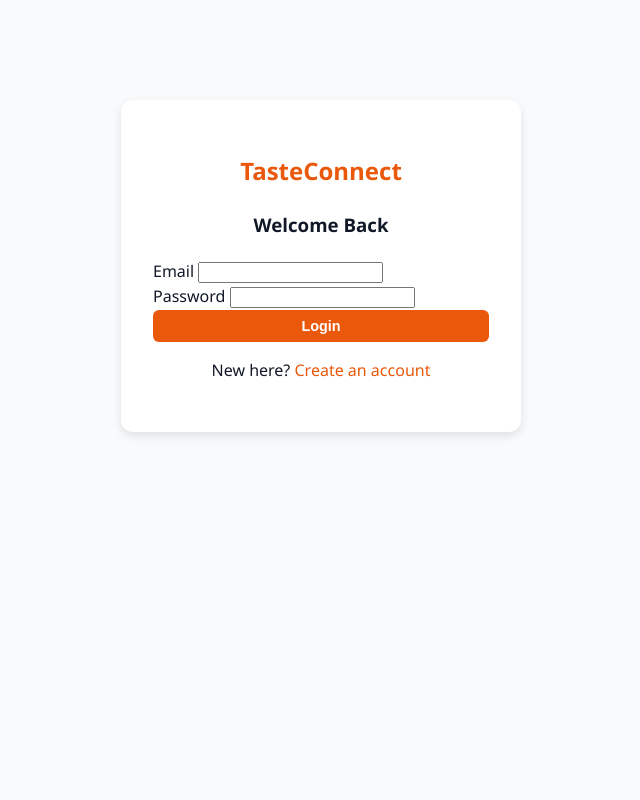
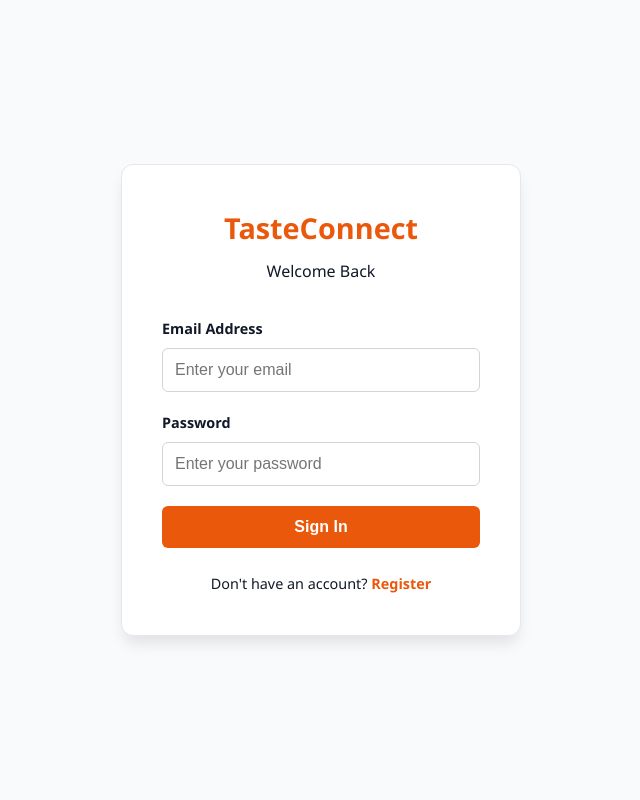
Before and after one commit to Fouvle/ecomTasteOf, a PHP site: page /login/login.php in a window 1280 px wide. Shown: the whole page, without its empty margins (319-959 px from the left). Run offline with PHP 8.4, Linux system fonts and the light colour scheme.

Commit message:
Update login.php

```diff
--- a/login/login.php
+++ b/login/login.php
@@ -4,30 +4,111 @@
 <head>
     <meta charset="UTF-8">
     <title>Login | TasteConnect</title>
-    <link rel="stylesheet" href="../assets/style.css">
+    <meta name="viewport" content="width=device-width, initial-scale=1.0">
+    <link rel="stylesheet" href="../assets/style.css"> <!-- Assuming main styles exist here -->
     <style>
-        .auth-container { max-width: 400px; margin: 100px auto; background: white; padding: 2rem; border-radius: 12px; box-shadow: 0 4px 10px rgba(0,0,0,0.1); }
+        :root {
+            --primary-orange: #ea580c;
+            --primary-hover: #c2410c;
+            --dark-text: #111827;
+            --white: #ffffff;
+            --light-bg: #f9fafb;
+            --border-color: #e5e7eb;
+        }
+
+        body {
+            font-family: 'Segoe UI', Tahoma, Geneva, Verdana, sans-serif;
+            background-color: var(--light-bg);
+            display: flex;
+            justify-content: center;
+            align-items: center;
+            min-height: 100vh;
+            margin: 0;
+        }
+
+        .auth-card {
+            background: var(--white);
+            padding: 2.5rem;
+            border-radius: 12px;
+            box-shadow: 0 10px 15px -3px rgba(0, 0, 0, 0.1);
+            width: 100%;
+            max-width: 400px;
+            border: 1px solid var(--border-color);
+        }
+
+        .auth-header { text-align: center; margin-bottom: 2rem; }
+        .auth-header h2 { color: var(--primary-orange); margin: 0; font-size: 1.8rem; }
+        .auth-header p { color: var(--dark-text); margin-top: 0.5rem; }
+
+        .form-group { margin-bottom: 1.2rem; }
+        .form-group label { display: block; margin-bottom: 0.5rem; font-weight: 600; font-size: 0.9rem; color: var(--dark-text); }
+
+        .form-control {
+            width: 100%;
+            padding: 0.75rem;
+            border: 1px solid #d1d5db;
+            border-radius: 6px;
+            font-size: 1rem;
+            box-sizing: border-box;
+        }
+        .form-control:focus { outline: 2px solid var(--primary-orange); border-color: transparent; }
+
+        .btn-auth {
+            width: 100%;
+            padding: 0.75rem;
+            background-color: var(--primary-orange);
+            color: white;
+            border: none;
+            border-radius: 6px;
+            font-size: 1rem;
+            font-weight: bold;
+            cursor: pointer;
+            transition: 0.2s;
+        }
+        .btn-auth:hover { background-color: var(--primary-hover); }
+
+        .auth-footer { text-align: center; margin-top: 1.5rem; font-size: 0.9rem; }
+        .auth-footer a { color: var(--primary-orange); text-decoration: none; font-weight: 600; }
+
+        .alert { padding: 0.8rem; border-radius: 6px; margin-bottom: 1rem; text-align: center; font-size: 0.9rem; }
+        .alert-error { background: #fee2e2; color: #991b1b; border: 1px solid #fca5a5; }
+        .alert-success { background: #dcfce7; color: #166534; border: 1px solid #86efac; }
     </style>
 </head>
 <body>
-    <div class="auth-container">
-        <h2 style="text-align:center; color: var(--primary-orange);">TasteConnect</h2>
-        <h3 style="text-align:center;">Welcome Back</h3>
 
-        <form action="../actions/login_customer_action.php" method="POST">
+<div class="auth-card">
+    <div class="auth-header">
+        <h2>TasteConnect</h2>
+        <p>Welcome Back</p>
+    </div>
+
+    <!-- Display Errors/Success Messages -->
+    <?php if(isset($_GET['error'])): ?>
+        <div class="alert alert-error"><?= htmlspecialchars($_GET['error']) ?></div>
+    <?php endif; ?>
+    <?php if(isset($_GET['success'])): ?>
+        <div class="alert alert-success"><?= htmlspecialchars($_GET['success']) ?></div>
+    <?php endif; ?>
+
+    <form action="../actions/login_action.php" method="POST">
         <div class="form-group">
-                <label>Email</label>
-                <input type="email" name="email" class="form-control" required>
+            <label>Email Address</label>
+            <input type="email" name="email" class="form-control" placeholder="Enter your email" required>
         </div>
+
         <div class="form-group">
             <label>Password</label>
-                <input type="password" name="password" class="form-control" required>
+            <input type="password" name="password" class="form-control" placeholder="Enter your password" required>
         </div>
-            <button type="submit" name="login_btn" class="btn btn-primary" style="width:100%;">Login</button>
+
+        <button type="submit" name="login_btn" class="btn-auth">Sign In</button>
     </form>
-        <p style="text-align:center; margin-top:1rem;">
-            New here? <a href="register.php" style="color:var(--primary-orange);">Create an account</a>
-        </p>
+
+    <div class="auth-footer">
+        Don't have an account? <a href="register.php">Register</a>
     </div>
+</div>
+
 </body>
 </html>
```
Lines whose indentation alone changed are shown as unchanged.
